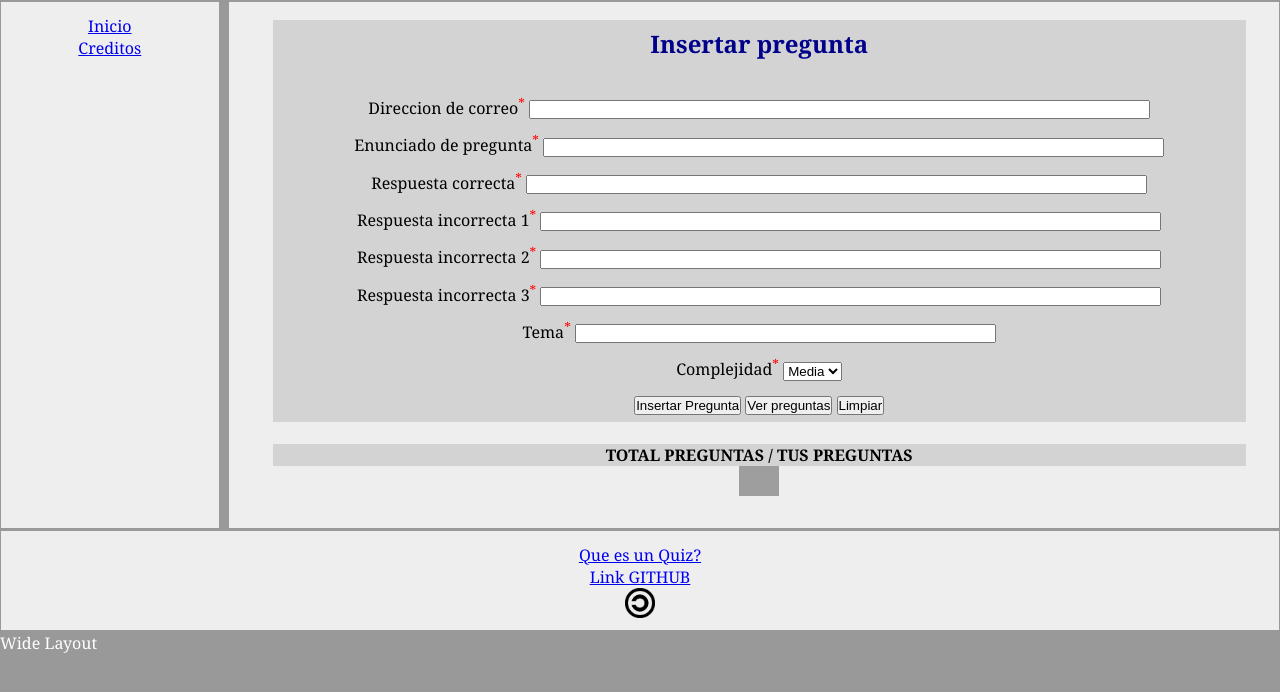
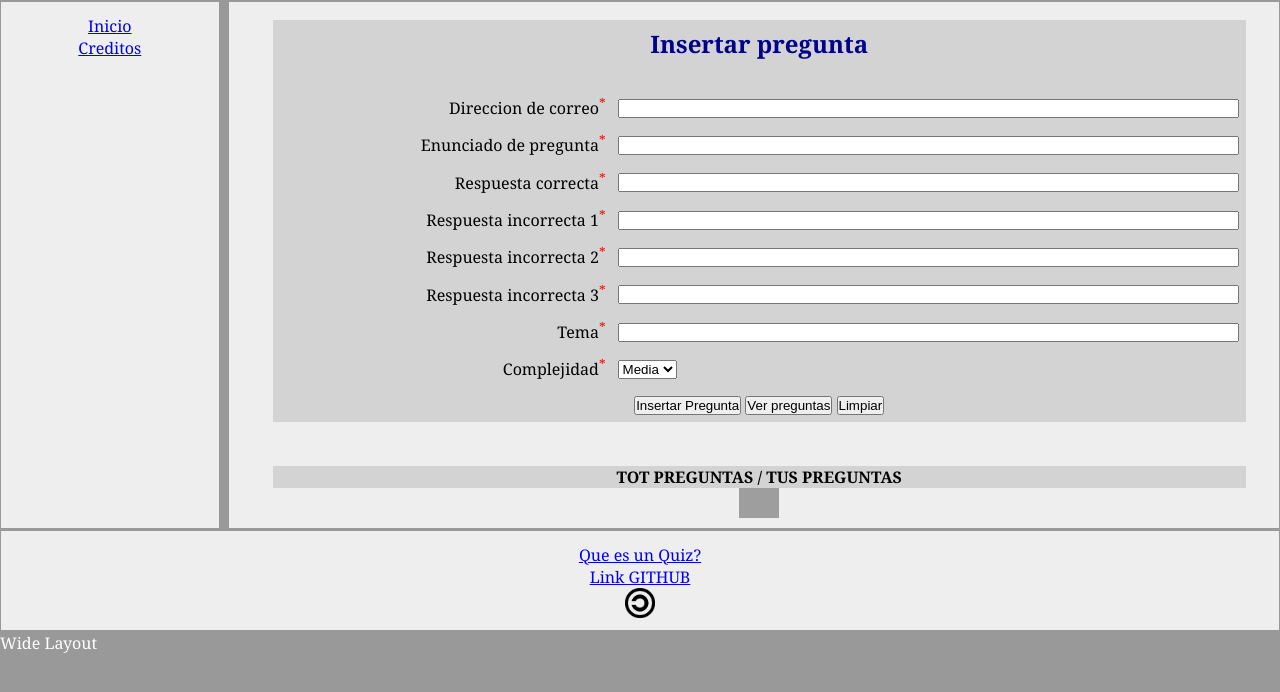
Before and after one commit to kandreev-contact/ProyectoSW2020, a PHP site: page /HandlingQuizesAjax.php in a window 1280 px wide. Shown: the part 75-767 px from the top of the page. Run offline with PHP 8.4, Linux system fonts and the light colour scheme; data that the repository does not hold is empty; grey boxes are pictures that could not be loaded.

Commit message:
mas retoques

```diff
--- a/php/HandlingQuizesAjax.php
+++ b/php/HandlingQuizesAjax.php
@@ -50,6 +50,14 @@
         #thQ {
             background-color: #dbd2c3;
         }
+        .izda {
+            text-align: right;
+            width: 40%;
+        }
+        .dcha {
+            text-align: left;
+            width: 60%;
+        }
     </style>
 </head>
 
@@ -61,34 +69,34 @@
             <?php echo "<form id='fquestion' name='fquestion' method='GET' enctype='multipart/form-data'>"; ?>
             <table class="table_QuestionForm">
                 <tr>
-                    <th>
+                    <th colspan="2">
                         <h2>Insertar pregunta</h2><br />
                     </th>
                 </tr>
                 <tr>
-                    <td>Direccion de correo<sup>*</sup> <input type="text" size="75" id="dirCorreo" name="Direccion de correo" value="<?php echo $logInMail; ?>" readonly></td>
+                    <td class="izda">Direccion de correo<sup>*</sup></td> <td class="dcha"><input type="text" size="75" id="dirCorreo" name="Direccion de correo" value="<?php echo $logInMail; ?>" readonly></td>
                 </tr>
                 <tr>
-                    <td>Enunciado de pregunta<sup>*</sup> <input type="text" size="75" id="pregunta" name="Pregunta"></td>
+                    <td class="izda">Enunciado de pregunta<sup>*</sup></td> <td class="dcha"><input type="text" size="75" id="pregunta" name="Pregunta"></td>
                 </tr>
                 <tr>
-                    <td>Respuesta correcta<sup>*</sup> <input type="text" size="75" id="respuestaCorrecta" name="Respuesta correcta"></td>
+                    <td class="izda">Respuesta correcta<sup>*</sup></td> <td class="dcha"><input type="text" size="75" id="respuestaCorrecta" name="Respuesta correcta"></td>
                 </tr>
                 <tr>
-                    <td>Respuesta incorrecta 1<sup>*</sup> <input type="text" size="75" id="respuestaIncorrecta1" name="Respuesta incorrecta 1"></td>
+                    <td class="izda">Respuesta incorrecta 1<sup>*</sup></td> <td class="dcha"><input type="text" size="75" id="respuestaIncorrecta1" name="Respuesta incorrecta 1"></td>
                 </tr>
                 <tr>
-                    <td>Respuesta incorrecta 2<sup>*</sup> <input type="text" size="75" id="respuestaIncorrecta2" name="Respuesta incorrecta 2"></td>
+                    <td class="izda">Respuesta incorrecta 2<sup>*</sup></td> <td class="dcha"><input type="text" size="75" id="respuestaIncorrecta2" name="Respuesta incorrecta 2"></td>
                 </tr>
                 <tr>
-                    <td>Respuesta incorrecta 3<sup>*</sup> <input type="text" size="75" id="respuestaIncorrecta3" name="Respuesta incorrecta 3"></td>
+                    <td class="izda">Respuesta incorrecta 3<sup>*</sup></td> <td class="dcha"><input type="text" size="75" id="respuestaIncorrecta3" name="Respuesta incorrecta 3"></td>
                 </tr>
                 <tr>
-                    <td>Tema<sup>*</sup> <input type="text" size="50" id="tema" name="tema"></td>
+                    <td class="izda">Tema<sup>*</sup></td> <td class="dcha"><input type="text" size="75" id="tema" name="tema"></td>
                 </tr>
                 <tr>
-                    <td>
-                        Complejidad<sup>*</sup>
+                    <td class="izda">
+                        Complejidad<sup>*</sup></td> <td class="dcha">
                         <select id="complejidad" name="complejidad">
                             <option value="1">Baja</option>
                             <option value="2" selected>Media</option>
@@ -97,13 +105,13 @@
                     </td>
                 </tr>
                 <tr>
-                    <td><input type="button" id="insertar" value="Insertar Pregunta"> <input type="button" id="Show" onClick="VerPreguntas()" value="Ver preguntas"> <input type="reset" id="reset" value="Limpiar"></td>
+                    <td colspan="2"><input type="button" id="insertar" value="Insertar Pregunta"> <input type="button" id="Show" onClick="VerPreguntas()" value="Ver preguntas"> <input type="reset" id="reset" value="Limpiar"></td>
                 </tr>
             </table>
             </form>
-            <br/>
+            <br/><br/>
             <div id="contadores">
-                <h4>TOTAL PREGUNTAS / TUS PREGUNTAS</h4>
+                <h4>TOT PREGUNTAS / TUS PREGUNTAS</h4>
                 <div id="contPreguntas"></div>
             </div>
             <img id="cargando" src="../images/cargando.gif" height="30">
--- a/php/ShowXMLQuestions.php
+++ b/php/ShowXMLQuestions.php
@@ -38,7 +38,7 @@
     <div id="div1">
       <!--Código PHP para mostrar una tabla con las preguntas de la BD.<br/> La tabla incluye las imágenes de la BD.-->
       <?php
-      echo '<table border="1px" class="table_QuestionsXML"> <tr> <th id="thQ"> AUTOR </th> <th> ENUNCIADO </th> <th> RESPUESTA </th> </tr>';
+      echo '<table border="1px" class="table_QuestionsXML"> <tr> <th id="thQ"> AUTOR </th> <th id="thQ"> ENUNCIADO </th> <th id="thQ"> RESPUESTA </th> </tr>';
       $xml = simplexml_load_file("../xml/Questions.xml");
       foreach ($xml->children() as $assessmentItem) {
         $atributos = $assessmentItem->attributes();
```
